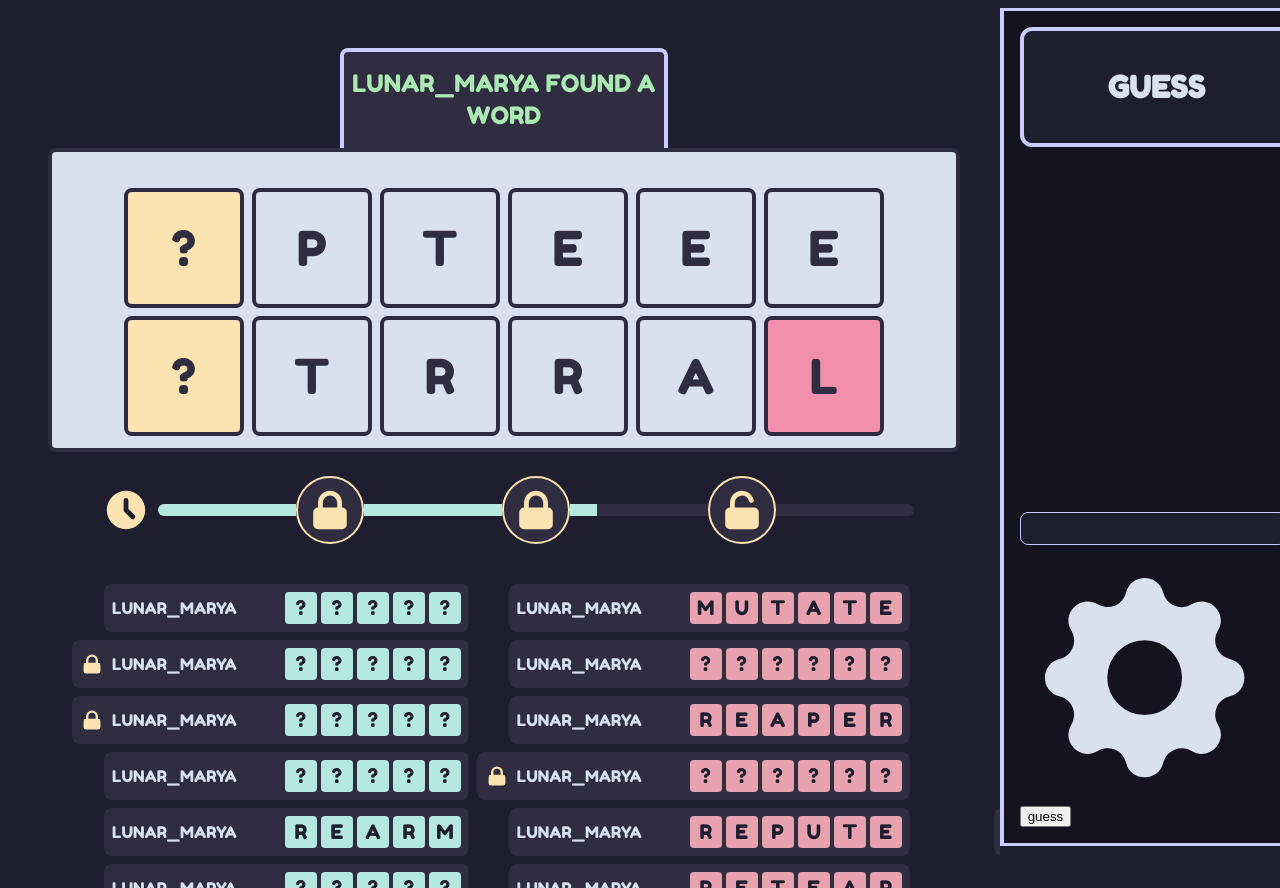
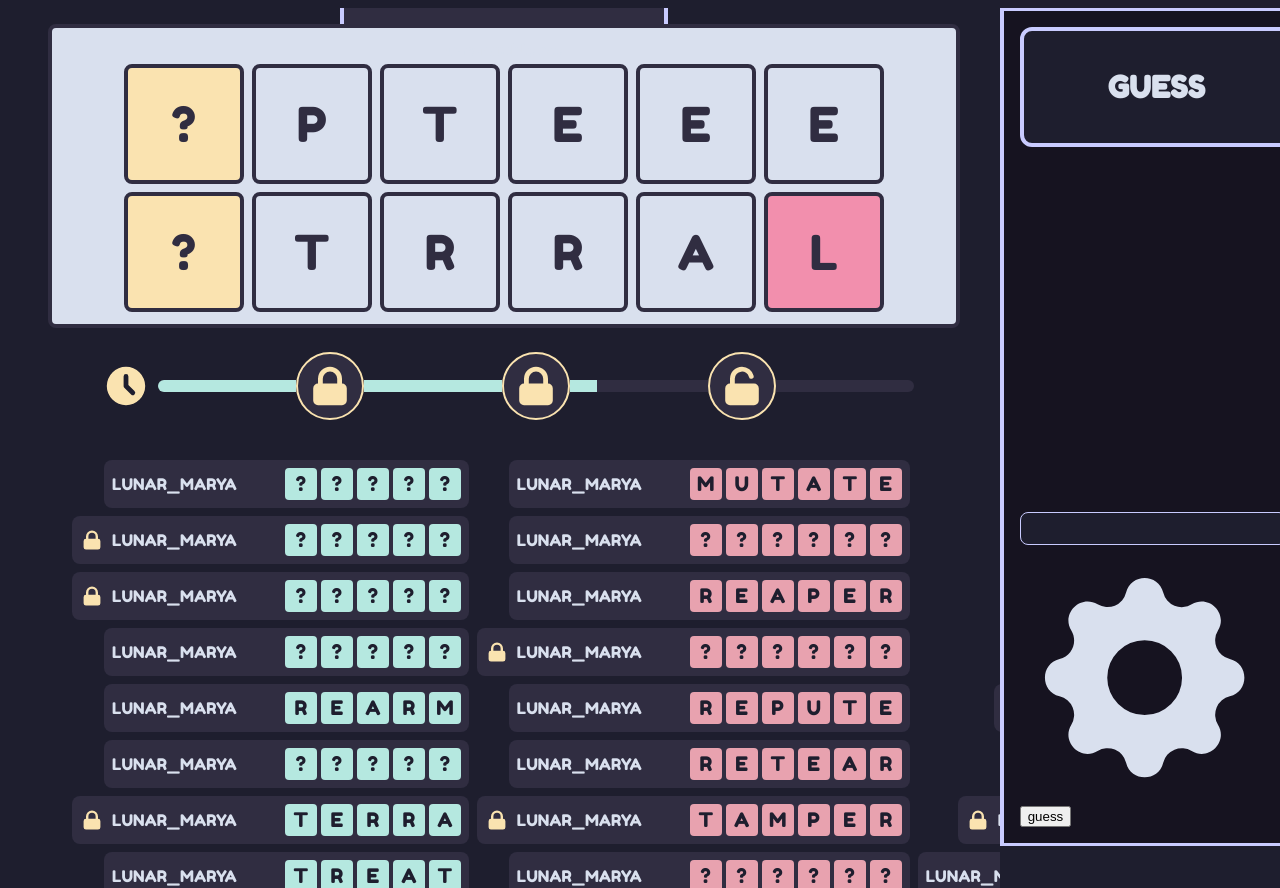
Before and after one commit to theqa-ninja/notWoS, a React (Vite) app in the folder frontend/: page /wos in a window 1280 px wide. Built offline with nearby package versions, Linux system fonts and the light colour scheme.

Commit message:
Center items

```diff
--- a/frontend/src/styles/components/game.css
+++ b/frontend/src/styles/components/game.css
@@ -18,6 +18,7 @@
     flex
     flex-col
     items-center
+    justify-center
     gap-6
   ;
 }
```
